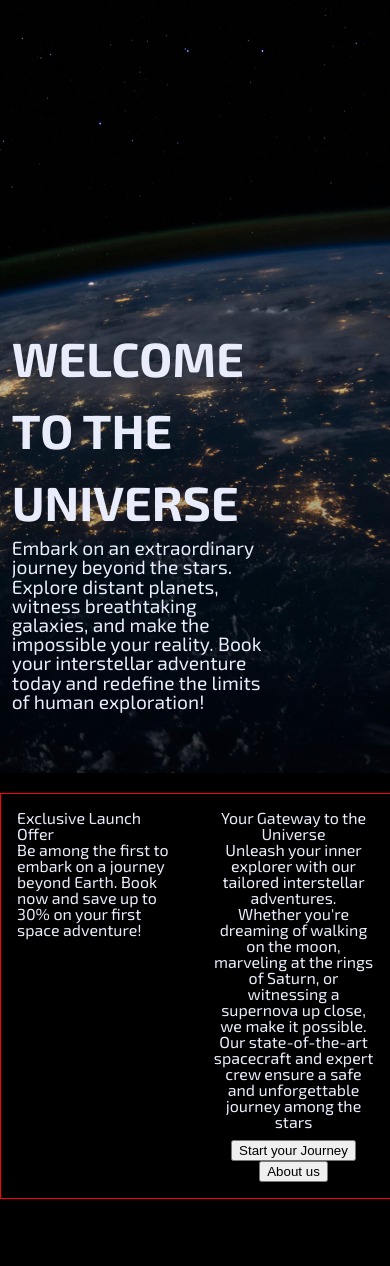
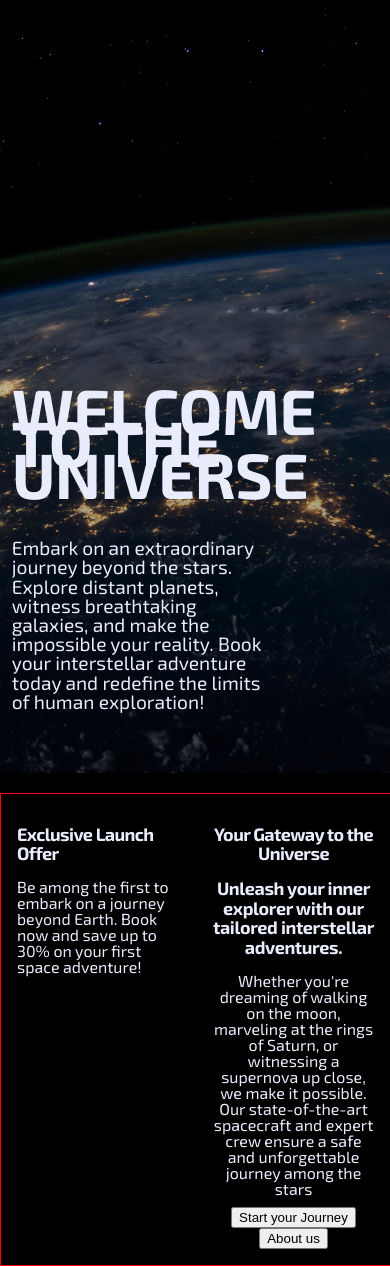
Before and after one commit to Al3Leo/tw-project, a PHP site: page /html/index.php in a window 390 px wide. Shown: the part 71-1337 px from the top of the page. Before the commit the page ends 1270 px from the top, so only its background shows below. Run offline with PHP 8.4, Linux system fonts and the light colour scheme.

Commit message:
update text size

```diff
--- a/src/css/Global.css
+++ b/src/css/Global.css
@@ -6,9 +6,28 @@ body, html {
   overflow-x: hidden;
 }
 
+h1 { font-size: 2.15rem; margin: .67em 0; line-height: 1; letter-spacing: -0.0625rem ;}
+h2 { font-size: 1.875rem; margin: .75em 0; line-height: 1.067; letter-spacing: -0.05rem;}
+h3 { font-size: 1.5rem; margin: .83em 0; line-height: 1.083; letter-spacing: -0.0375rem;}
+h4 { font-size: 1.25rem; margin: .83em 0; line-height: 1.1; letter-spacing: -0.025rem;}
+h5 { font-size: 1.125rem; margin: 1.5em 0; line-height: 1.111; letter-spacing: -0.0125rem;}
+h6 { font-size: 1rem; margin: 1.67em 0; line-height: 1.125; letter-spacing: -0.00625rem;}
+h1, h2, h3, h4, h5, h6 { font-weight: bolder }
+
+/*Mobile Text Size*/
+@media (max-width: 768px) {
+  h1 { font-size: 1.5rem;}
+  h2 { font-size: 1.125rem;}
+  h3 { font-size: 1.125rem;}
+  h4 { font-size: 1.125rem;}
+  h5 { font-size: 1.125rem;}
+  h6 { font-size: 1rem;}
+}
+
 body{
   color: var(--text);
 }
+
 :root{
   background: #170938;
   background-image: linear-gradient(75deg, rgb(14,11,19), rgb(82, 0, 124));    background-repeat: no-repeat;
@@ -20,6 +39,7 @@ body{
   --accent: #9529d7;
   --text: #e9ecfb;
 }
+
 
 /* Utilities - text */
 .text-left { text-align:left; }
@@ -79,3 +99,7 @@ body{
 .flex-column { flex-direction: column; }
 .flex-wrap { flex-wrap: wrap; }
 .flex-nowrap { flex-wrap: nowrap; }
+
+b, strong {
+  color: var(--accent);
+}
--- a/src/css/HomePage.css
+++ b/src/css/HomePage.css
@@ -31,9 +31,8 @@ body {
 
 #hero__text > h2 {
     text-transform: uppercase;
-    font-weight: bold;
-    font-size: 3rem;
-    line-height: 150%;
+    font-size: 4rem;
+    line-height: .5;
 }
 
 #main{
```
